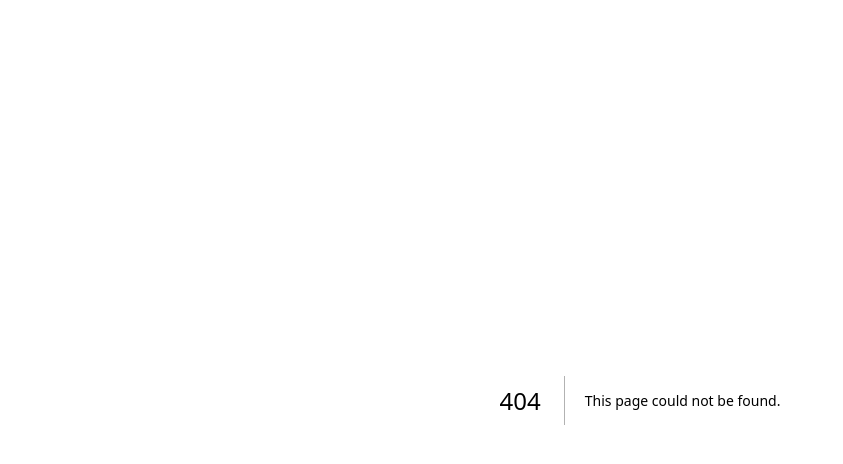
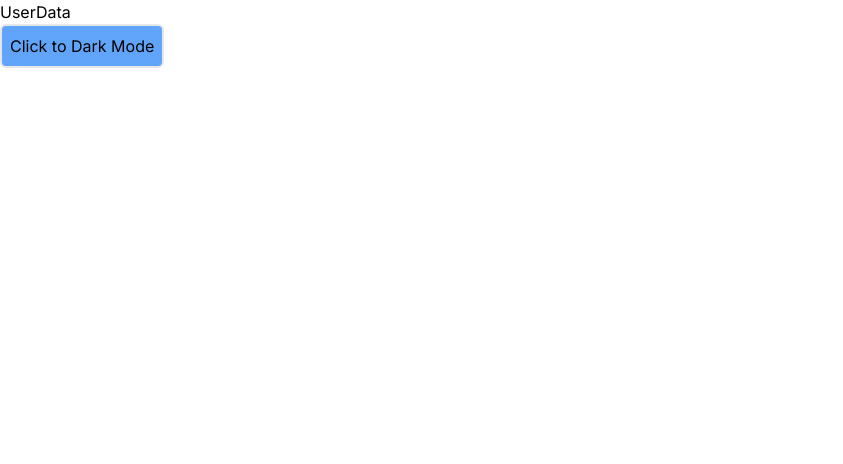
Before and after one commit to Ninjajuk/Reactjs_tutorial, a Next.js app: page /hooks/useContext in a window 1280 px wide. Before the commit this address had no page. Shown: the top 464 px of the page, without its empty margins (0-843 px from the left). Built offline with nearby package versions, Linux system fonts and the light colour scheme.

Commit message:
useContext

```diff
--- /dev/null
+++ b/app/hooks/useContext/UserContext.js
@@ -0,0 +1,13 @@
+
+
+import React, { createContext } from 'react'
+const AuthContext=createContext()
+
+const UserContextProvider = () => {
+    const [user, setUser] = useState(null);
+  return (
+    <AuthContext.Provider value={user}>{children}</AuthContext.Provider>
+  )
+}
+
+export { AuthContext, UserContextProvider };
--- /dev/null
+++ b/app/hooks/useContext/context.js
@@ -0,0 +1,4 @@
+import { createContext } from 'react'
+
+export const ThemeContext =createContext('light')
+export const authContext=createContext(null)
--- /dev/null
+++ b/app/hooks/useContext/page.js
@@ -0,0 +1,28 @@
+'use client'
+import React, { useContext, useEffect, useState } from 'react'
+import { ThemeContext } from './context';
+
+
+const ThemeContextexamle = () => {
+  const [theme, setTheme] = useState('light');
+// const dark = useContext(ThemeContext);
+const className=theme
+console.log(className)
+    function handleTheme(){
+      setTheme(theme === 'light' ? 'bg-gray-400' : 'light');
+    //   console.log('theme chnaged',theme)
+    }
+
+  return (
+    <ThemeContext.Provider value={{theme}}>
+      <section className={className}>
+      <h1>UserData</h1>
+      <button onClick={handleTheme} className={`p-2 border-2 cursor-pointer rounded-md bg-blue-400 ${theme}`}>Click to Dark Mode</button>
+      {/* <p> {error}</p> */}
+      </section>
+
+    </ThemeContext.Provider>
+  );
+}
+
+export default ThemeContextexamle
--- a/app/user/page.js
+++ b/app/user/page.js
@@ -1,7 +1,10 @@
 'use client'
-import React, { useEffect, useState } from 'react'
+import React, { useContext, useEffect, useState } from 'react'
+
 
 const UserData = () => {
+
+  // console.log('className is changing',className)
     const [user,setUser]=useState([])
     const [error, setError] = useState(null);
 // console.log("userrData page");
@@ -26,9 +29,13 @@ const UserData = () => {
         fetchUser()
     },[])
 
+
+
   return (
-    <div>
+
+      <section >
       <h1>UserData</h1>
+
       <ul>
         {user.map((item) => (
           <li key={item.id}>
@@ -39,7 +46,9 @@ const UserData = () => {
         ))}
       </ul>
       <p> {error}</p>
-    </div>
+      </section>
+
+
   );
 }
 
```
